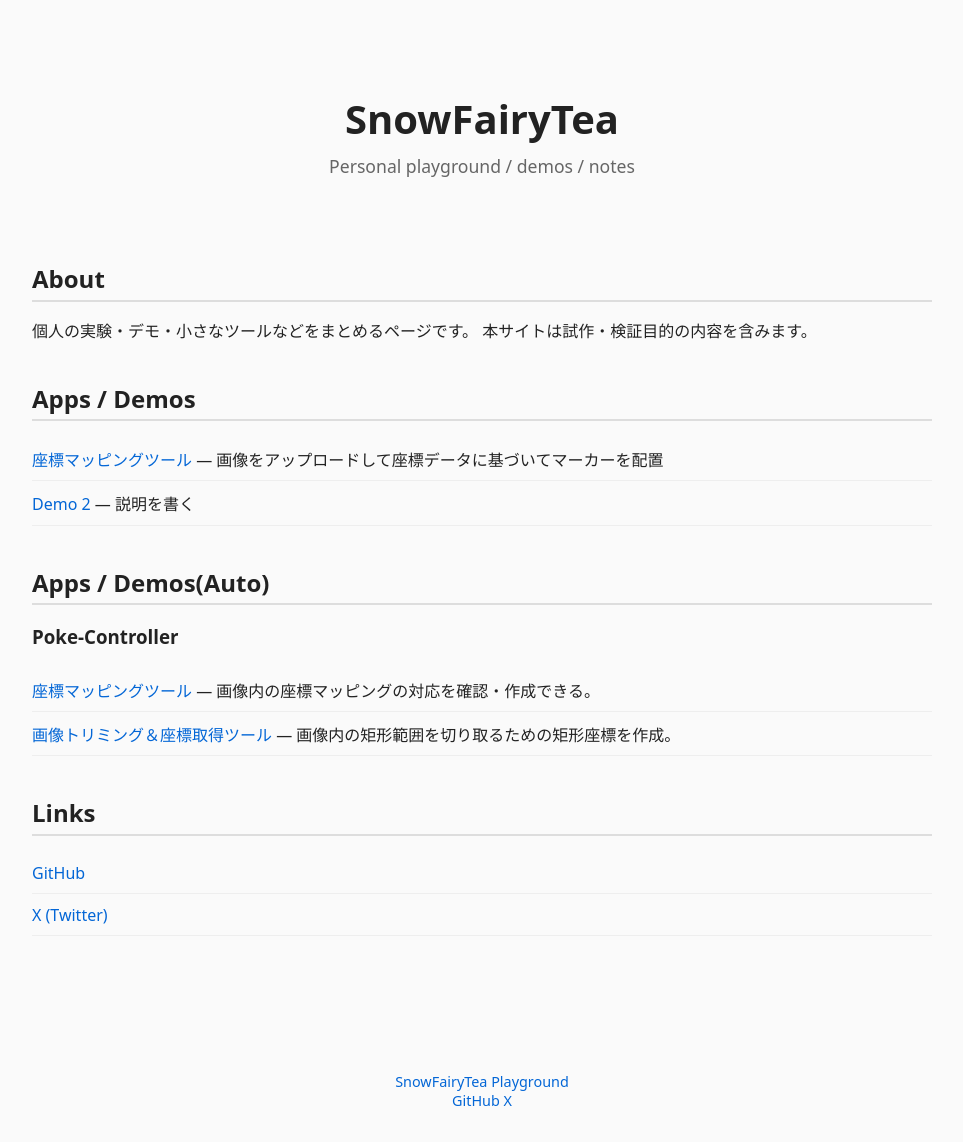
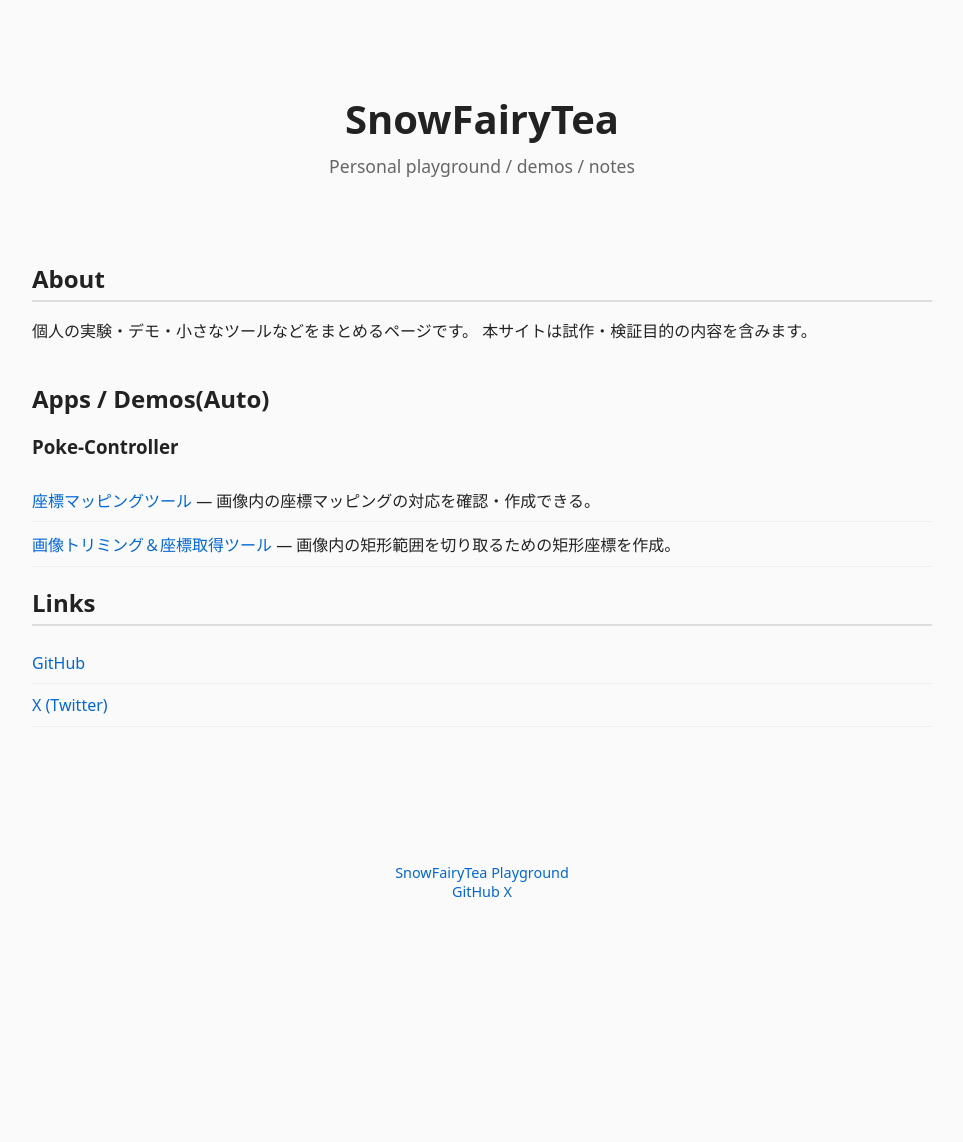
Before and after one commit to SnowFairyTea/playground, a Jekyll site: the page built from index.html, in a window 1280 px wide. Shown: the whole page, without its empty margins (158-1121 px from the left). Built offline with Jekyll 4.4.1, drawn with Linux system fonts in a browser that asks for light colours; after the commit the page ends 933 px from its top, so only the background shows below that.

Commit message:
Remove Apps / Demos section from index.html
Removed the Apps / Demos section from the HTML.

```diff
--- a/index.html
+++ b/index.html
@@ -81,14 +81,7 @@
     </p>
   </section>
 
-  <section class="section">
-    <h2>Apps / Demos</h2>
-    <ul>
-      <li><a href="./apps/coordinate_mapping_app/">座標マッピングツール</a> — 画像をアップロードして座標データに基づいてマーカーを配置</li>
-      <li><a href="./apps/demo2/">Demo 2</a> — 説明を書く</li>
-    </ul>
-  </section>
-  <section class="section">
+
   <h2>Apps / Demos(Auto)</h2>
 
   <!-- AUTO-GENERATED:START -->
```
